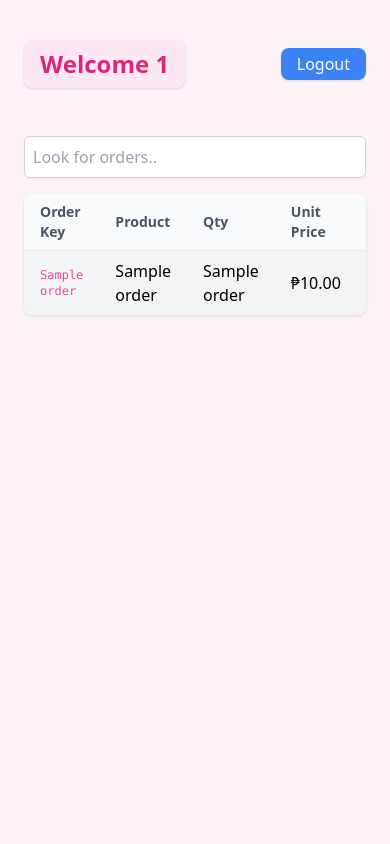
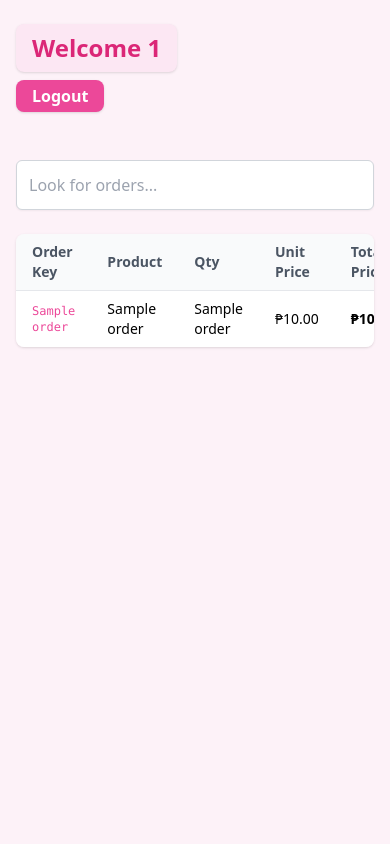
Before and after one commit to Verna-11/msgbot-app, a Flask app: page / in a window 390 px wide. Run offline with Flask 3, Linux system fonts and the light colour scheme; the visitor is signed in with stand-in values (Sample User, id 1); a database or web service that is not in the repository returns one stand-in record (values such as "Sample title"); some libraries are stand-ins or nearby versions.

Commit message:
mobile friendly dashboard

```diff
--- a/templates/dashboard.html
+++ b/templates/dashboard.html
@@ -2,24 +2,27 @@
 <html>
 <head>
   <title>{{ seller }}'s Dashboard</title>
+  <meta name="viewport" content="width=device-width, initial-scale=1.0">
   <script src="https://cdn.tailwindcss.com"></script>
 </head>
-<body class="bg-pink-50 min-h-screen px-6 py-10">
+<body class="bg-pink-50 min-h-screen px-4 sm:px-6 py-6 sm:py-10">
   <div class="max-w-7xl mx-auto">
-    <div class="mb-12 flex justify-between items-center">
-      <h1 class="text-2xl font-bold text-pink-600 dark:text-sky-250 rounded-lg bg-pink-100 shadow px-4 py-2 hover:bg-pink-500 hover:text-white transition-colors duration-200">
-        Welcome {{ seller }}
-      </h1>
-      <a href="/logout" class="text-white text-blue-600 dark:text-sky-250 rounded-lg bg-blue-500 shadow px-4 py-1 hover:rounded-lg hover:bg-pink-100 hover:text-blue-500">Logout</a>
-    </div>
+    <div class="mb-12 flex flex-col sm:flex-row justify-between items-start sm:items-center gap-2 sm:gap-0">
+  <h1 class="text-2xl font-bold text-pink-600 dark:text-sky-250 rounded-lg bg-pink-100 shadow px-4 py-2 hover:bg-pink-500 hover:text-white transition-colors duration-200">
+    Welcome {{ seller }}
+  </h1>
+  <a href="/logout" class="text-white dark:text-sky-250 rounded-lg bg-pink-500 shadow px-4 py-1 hover:bg-white hover:text-pink-500 transition-colors duration-200">
+    <strong>Logout</strong>
+  </a>
+  </div>
 
-    <div class="mb-4">
-      <input type="text" id="searchInput" placeholder="Look for orders.."
-             class="w-full p-2 border border-gray-300 rounded-md shadow-sm focus:outline-none focus:ring-2 focus:ring-pink-500">
-    </div>
+    <div class="mb-6">
+  <input type="text" id="searchInput" placeholder="Look for orders..."
+         class="w-full p-3 border border-gray-300 rounded-md shadow-sm focus:outline-none focus:ring-2 focus:ring-pink-500">
+</div>
 
-    <div class="overflow-x-auto bg-pink-200 rounded-lg shadow">
-      <table class="min-w-full divide-y divide-gray-200" id="ordersTable">
+    <div class="w-full overflow-x-auto bg-pink-200 rounded-lg shadow">
+      <table class="min-w-full divide-y divide-gray-200 text-sm" id="ordersTable">
         <thead class="bg-gray-50 text-gray-600">
           <tr>
             <th class="px-4 py-2 text-left text-sm font-semibold">Order Key</th>
@@ -36,7 +39,7 @@
         </thead>
         <tbody class="divide-y divide-gray-100">
           {% for order in orders %}
-          <tr class="bg-gray-100 text-black hover:bg-pink-500 hover:text-white transition-colors duration-200">
+          <tr class="bg-white even:bg-gray-100 text-black hover:bg-pink-500 hover:text-white transition-colors duration-200">
             <td class="px-4 py-2 font-mono text-xs text-pink-500 hover:text-black">{{ order['order_key'] }}</td>
             <td class="px-4 py-2">{{ order['product'] }}</td>
             <td class="px-4 py-2">{{ order['quantity'] }}</td>
```
